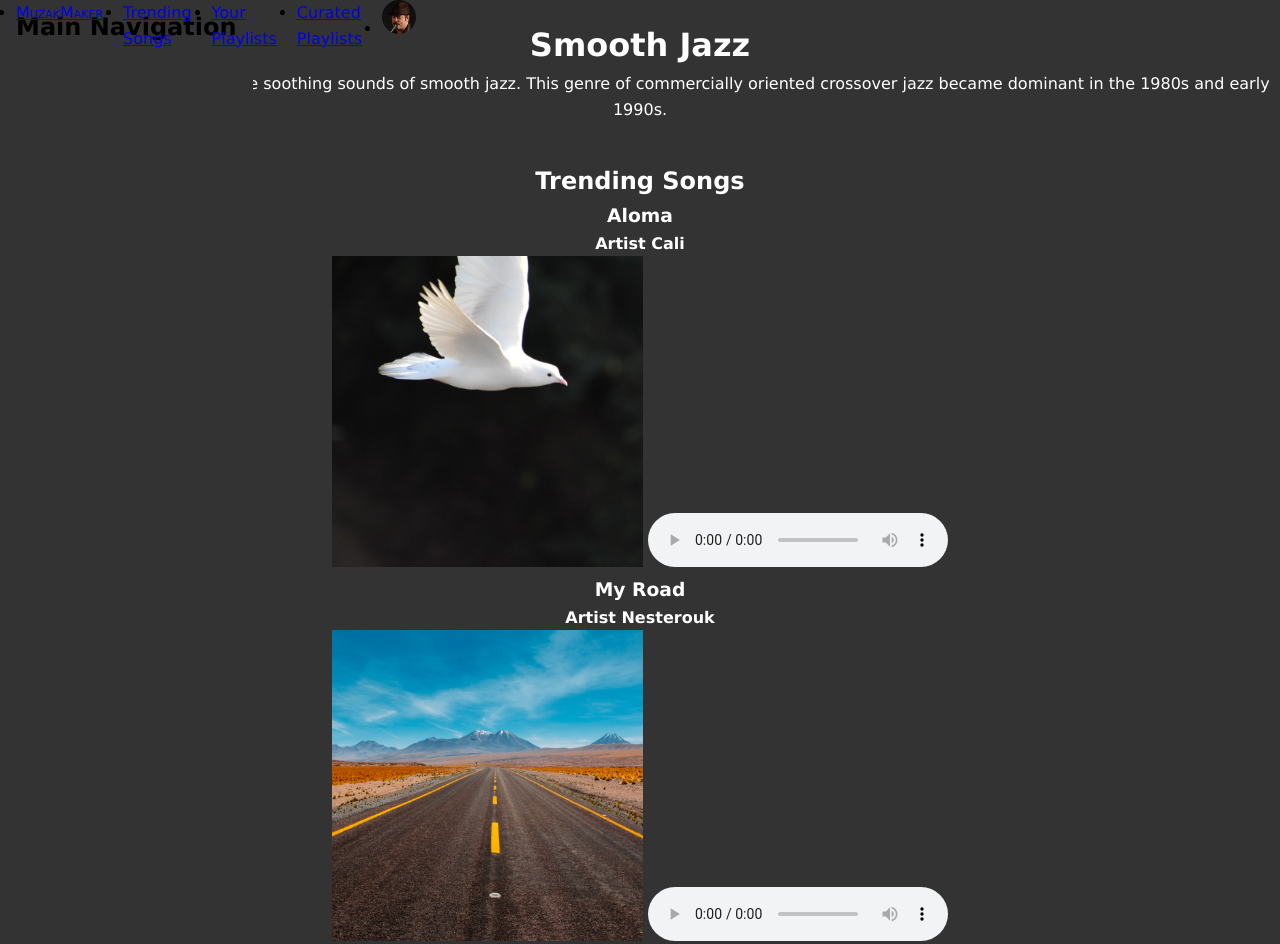
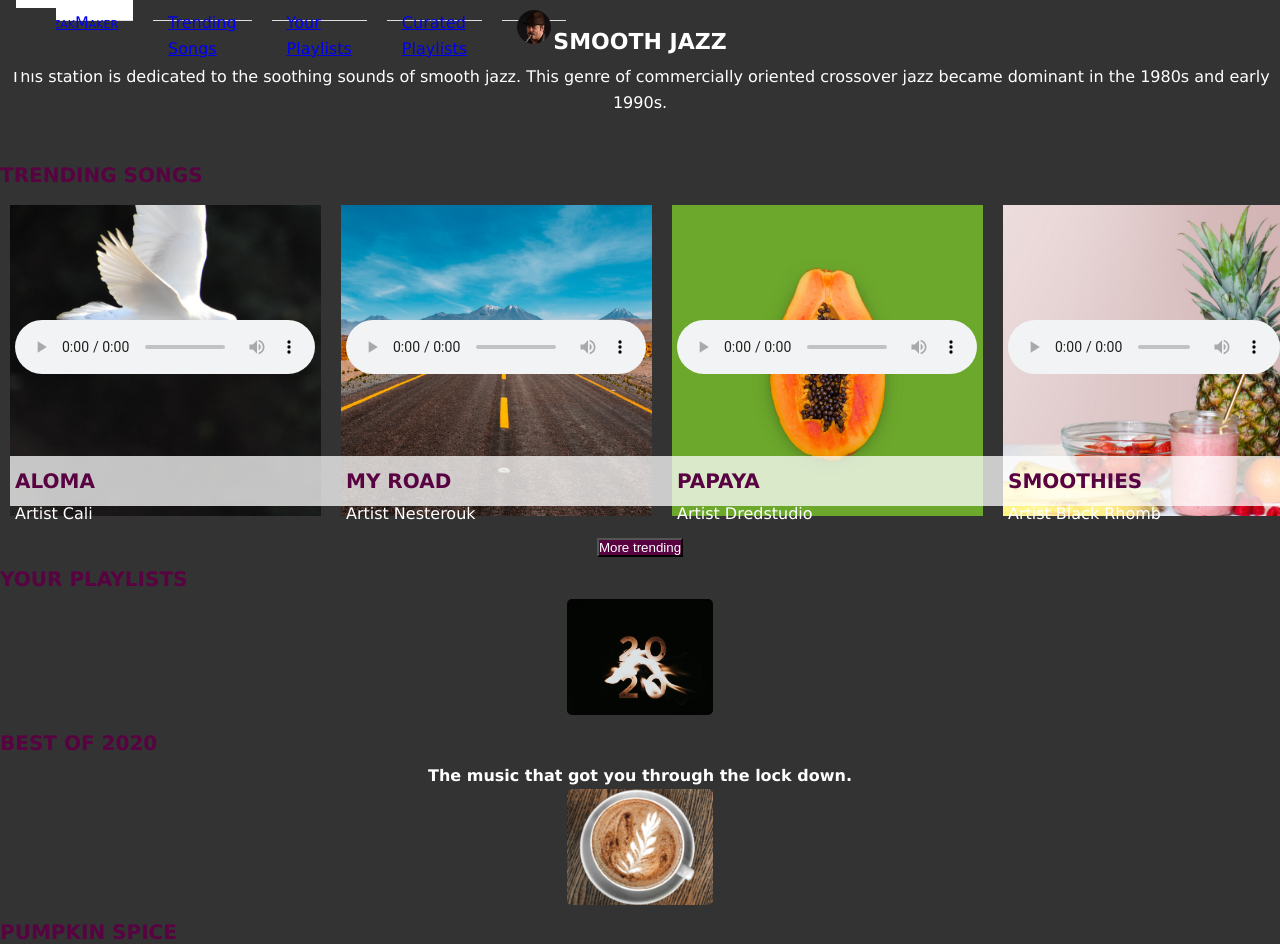
Before and after one commit to cnolan7/streamingmedia, a plain HTML site: page index.html in a window 1280 px wide. Shown: the top 944 px of the page. Drawn offline with Linux system fonts and the light colour scheme.

Commit message:
more fixes 11923

```diff
--- a/index.html
+++ b/index.html
@@ -13,7 +13,7 @@
         <p>This station is dedicated to the soothing sounds of smooth jazz. This genre of commercially oriented crossover jazz became dominant in the 1980s and early 1990s.</p>
     </header>
     <nav>
-        <h2>Main Navigation</h2>
+
         <input type="checkbox" id="dropdown" />
         <label for="dropdown"><span></span></label>
         <ul>
@@ -25,32 +25,48 @@
         </ul>
     </nav>
     <main>
-
-        <section id="trending-songs">
+        <section id="trending">
             <h2>Trending Songs</h2>
+            <div class="scroll">
+            <section>
+                <div>
+                <h3>Aloma</h3>
+                    <dl>
+                        <dt>Artist</dt>
+                        <dd>Cali</dd>
+                    </dl>
+                </div>
+                <img src="images/aloma-cover.png" alt="white dove on black Background">
+                <audio
+                    controls
+                    src="audio/aloma.mp3">
+                    Your browser does not support the <code>audio</code>element.
+                </audio>
             </section>
-
             <section>
-            <h3>Aloma</h3>
-            <h4>Artist Cali</h4>
-            <img src="images/aloma-cover.png" alt="Image for Smoothies">
-            <audio controls>
-                <source src="audio/aloma.mp3" type="audio/mpeg">
+                <div>
+                <h3>My Road</h3>
+                    <dl>
+                        <dt>Artist</dt>
+                        <dd>Nesterouk</dd>
+                    </dl>
+                </div>
+                <img src="images/my-road-cover.png" alt="middle of the road in a desert highway">
+                <audio
+                    controls
+                    src="audio/my-road.mp3">
+                    Your browser does not support the <code>audio</code>element.
                 </audio>
             </section>
 
             <section>
-            <h3>My Road</h3>
-            <h4>Artist Nesterouk</h4>
-            <img src="images/my-road-cover.png" alt="Image for Smoothies">
-            <audio controls>
-                <source src="audio/my-road.mp3" type="audio/mpeg">
-            </audio>
-        </section>
-
-        <section>
+                <div>
                     <h3>Papaya</h3>
-            <h4>Artist Dredstudio</h4>
+                    <dl>
+                        <dt>Artist</dt>
+                        <dd>Dredstudio</dd>
+                    </dl>
+                </div>
                 <img src="images/papaya-cover.png" alt="Image for Smoothies">
                 <audio controls>
                     <source src="audio/papaya.mp3" type="audio/mpeg">
@@ -60,9 +76,14 @@
 
 
             <section>
+                <div>
                     <h3>Smoothies</h3>
-            <h4>Artist Black Rhomb</h4>
-            <img src="images/smoothies-cover.png" alt="Image for Smoothies">
+                    <dl>
+                        <dt>Artist</dt>
+                        <dd>Black Rhomb</dd>
+                    </dl>
+                </div>
+                <img src="images/smoothies-cover.png" alt="A papaya cut in half on a bright green background">
                 <audio controls>
                     <source src="audio/smoothies.mp3" type="audio/mpeg">
                 </audio>
@@ -70,17 +91,24 @@
 
             <!--successful performance-->
             <section>
+                <div>
                     <h3>Successful Performance</h3>
-            <h4>Artist Ricky Bombino</h4>
+                    <dl>
+                        <dt>Artist</dt>
+                        <dd>Ricky Bombino</dd>
+                    </dl>
+                </div>
                 <img src="images/successful-performance-cover.png" alt="Image for successful-performance">
                 <audio controls>
                     <source src="audio/successful-performance.mp3" type="audio/mpeg">
                 </audio>
                 <p></p>
-            <h4>More trending</h4>
             </section>
+            </div>
 
-        <section>
+            <button>More trending</button>
+
+        <section id="your-playlists">
             <h3>Your Playlists</h3>
             <img src="images/best-of-2020-cover.png" alt="Image for best-of-2020-cover">
             <h3>Best of 2020</h3>
@@ -114,14 +142,17 @@
             <h4>Background music to keep you going while you study</h4>
         </section>
 
-        <section>
+        <section id="curated">
             <h4>All your playlists</h4>
             <p></p>
             <h3>Curated Playlists</h3>
             <p></p>
             <img src="images/boozy-brunch-cover.png" alt="Image for boozy-brunch-cover">
+            <h4>Boozy Brunch</h4>
             <h4>Light up the afternoon with these energetic hits.</h4>
         </section>
+
+
         <!--dinner party-->
         <section>
             <img src="images/dinner-party-cover.png" alt="Image for dinner-party-cover">
@@ -152,6 +183,10 @@
             <h4>More curated</h4>
         </section>
 
+    <button>All your playlists</button>
+
+    <button>More Curated</button>
+
     </main>
     <footer>
         <p>Copyright 2022 Smooth Jazz</p>
--- a/styles.css
+++ b/styles.css
@@ -2,6 +2,23 @@ html{
     background-color: #020659;
 }
 
+h1{
+    font-size: 22px;
+    line-height: 2em;
+}
+
+h1, h2, h3{
+    font-weight: bold;
+    text-transform: uppercase;
+
+}
+
+h2, h3{
+    font-size: 20px;
+    color: #590242;
+    line-height: 2em;
+    text-align: left;
+}
 
 ul {
     overflow: hidden;
@@ -77,15 +94,6 @@ input:checked ~ label:not(.steps) span:before, input:checked ~ label:not(.steps)
     box-sizing: border-box;
 }
 
-body{
-    margin:0 auto;
-    font-family: Verdana, Geneva, Tahoma, sans-serif;
-    background-color: #020659;
-    line-height: 1.6;
-    display: flex;
-    flex-direction: column;
-}
-
 .container{
     width: 80%;
     margin: auto;
@@ -138,7 +146,7 @@ nav ul li:hover{
 
 .audio-section h2{
     margin-bottom: 10px;
-}
+    }
 
 .audio-section img{
     max-width: 100%;
@@ -161,38 +169,124 @@ footer{
     top:0;
 }
 
+.scroll{
+    display:grid;
+    grid-template-columns: repeat(5,1fr);
+    overflow-x: auto;
+    overflow-y: hidden;
+}
+
+.scroll section{
+    margin:10px;
+    position: relative;
+}
+
+.scroll div{
+    position: absolute;
+    top: 251px;
+    background-color: rgba(255, 255, 255, .75);
+    padding: 5px;
+    height: 50px;
+    width: 350px;
+}
+
+dl{
+    display: flex;
+}
+
+dt{
+    padding-right: 5px;
+}
+
+audio{
+    position: absolute;
+    bottom: 150px;
+    left: 5px;
+}
+
+.more{
+    text-decoration: none;
+    background-color: #590242;
+    color: #ffffff;
+    border-radius: 5px;
+    padding: 10px;
+    width: 150px;
+    display: block;
+    text-align: center;
+    margin: 10px 0 30px 32px;
+}
+
+.more:hover{
+    background-color: #020659;
+}
+
+audio::webkit-media-controls-mute-button{
+    background-color: #ffffff;
+    border-radius: 50%;
+}
+
+audio::webkit-media-controls-play-button{
+    background-color: #ffffff;
+    border-radius: 50%;
+}
+
+audio::webkit-media-controls-play-enclosure{
+    background-color: rgba(255, 255, 255, .5);
+}
+
 #trending ::-webkit-scrollbar{
-    width: 10px;
+    width: 15px;
 }
 
 #trending ::-webkit-scrollbar-track{
-    background-color: #f7f7f7;
-}
+    box-shadow: inset 0 0 15px #590242;
+    }
 
 #trending ::-webkit-scrollbar-thumb{
-    background-color: #888;
+    background-color: #590242;
     border-radius: 5px;
 }
 
 #trending ::-webkit-scrollbar-thumb:hover{
-    background-color: #555;
+    background-color: #020659;
 }
 
 #playlists ::-webkit-scrollbar, #curated ::-webkit-scrollbar{
-    width: 10px;
+    width: 15px;
 }
 
 #playlists ::-webkit-scrollbar-track, #curated ::-webkit-scrollbar-track{
-    background-color: #f7f7f7;
+    box-shadow: inset 0 0 15px #020659;
 }
 
 #playlists ::-webkit-scrollbar-thumb, #curated ::-webkit-scrollbar-thumb{
-    background-color: #888;
+    background-color: #020569;
     border-radius: 5px;
 }
 
 #playlists ::-webkit-scrollbar-thumb:hover, #curated ::-webkit-scrollbar-thumb:hover{
-    background-color: #555;
+    background: #ffffff;
+}
+
+body{
+    margin:0 auto;
+    font-family: Verdana, Geneva, Tahoma, sans-serif;
+    color: #ffffff;
+    background-color: #020659;
+    line-height: 1.6;
+    display: flex;
+    flex-direction: column;
+}
+
+button{
+    font-size: 12;
+    background-color: #590242;
+    color: white;
+}
+
+button:hover{
+    background-color: #020569;
+
 }
 
 @media screen and (max-width: 700px) {
@@ -210,21 +304,27 @@ footer{
     }
 }
 
-/* You will want to ensure that #muzakMaker has a unique style when the viewport is 375px or less */
+
 @media (max-width: 375px) {
-    #muzakMaker {
-        position: absolute;
-        top: 0; /* Align to the top of the nav */
+
+    nav ul{
+        display: none;
+    }
+    /*#muzakMaker {
+
+        font-variant: small-caps;
+        /*position: absolute;
+        top: 0;
         left: 0; /* Align to the left of the nav */
-        /* Other styles to ensure visibility */
-    }
+
+    /*}*/
 
     #dropdown:checked ~ ul {
         display: block; /* Show the menu when the checkbox is checked */
     }
 
-    ul {
-        display: none; /* Initially hide the menu */
+    nav ul li #muzakMaker {
+        display: block; /* Initially hide the menu */
         /* Additional styles for your menu */
     }
 }
@@ -235,9 +335,18 @@ footer{
 }
 
 label[for="dropdown"] {
-    /* Your styles for the hamburger icon */
+    display: block;
+    width: 30px;
+    height: 3px;
+    background-color: #333;
+    position: relative;
+    cursor: pointer;
+    z-index: 15;
+
 }
 
 ul li {
-    /* Your styles for the list items */
+    list-style-type: none;
+    padding: 10px 15px;
+    border-bottom: 1px solid #ddd;
 }
```
Lines whose indentation alone changed are shown as unchanged.
